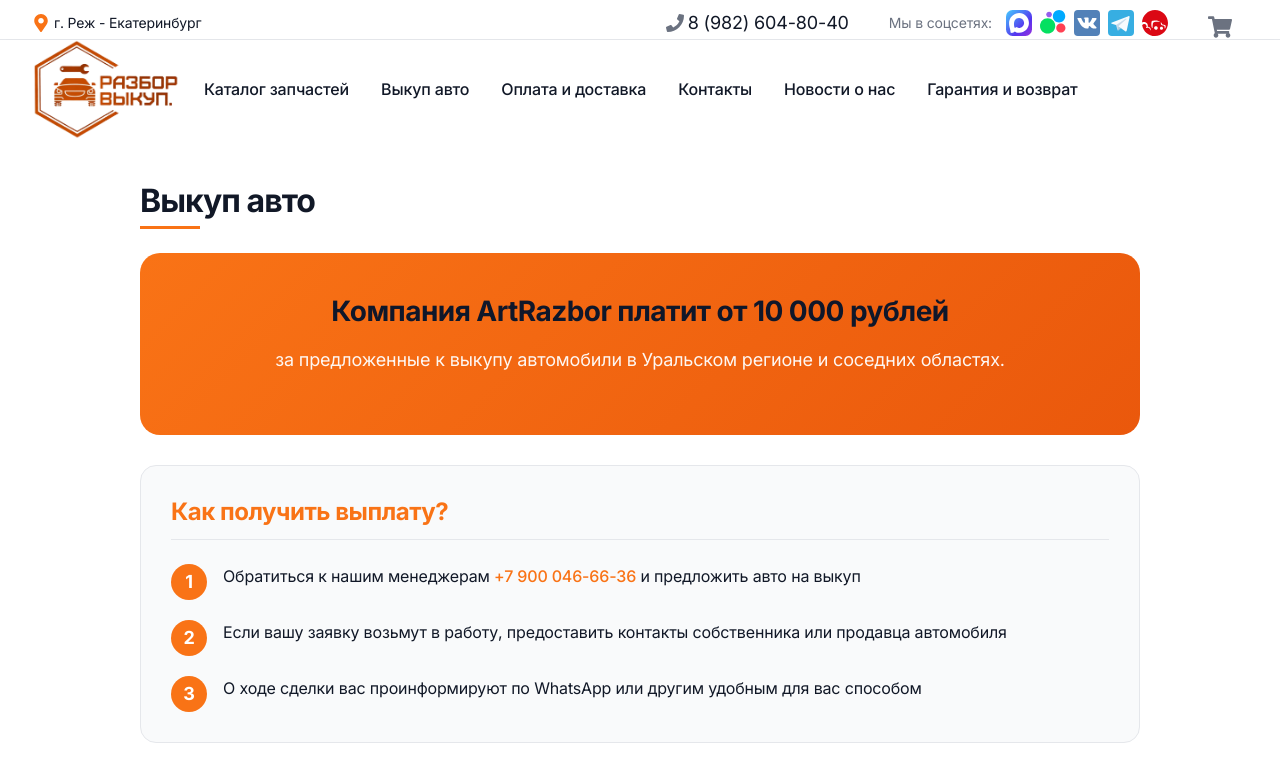
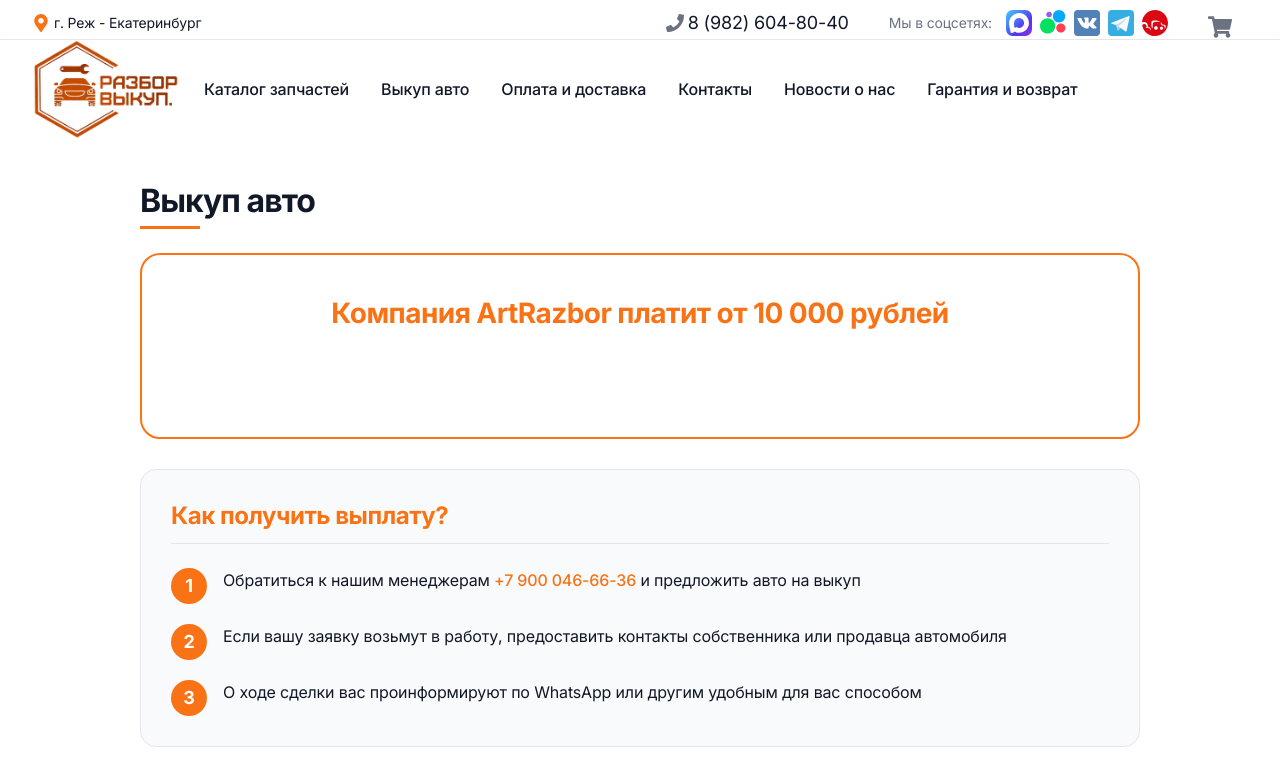
Before and after one commit to Vladimir9989/partsauto-qwen, a React (Vite) app in the folder partsauto-site/: page /car-buyback in a window 1280 px wide. Shown: the top 772 px of the page. Built offline with nearby package versions, Linux system fonts and the light colour scheme.

Commit message:
обновления

```diff
--- a/partsauto-site/src/components/Header/HeaderTop.jsx
+++ b/partsauto-site/src/components/Header/HeaderTop.jsx
@@ -47,7 +47,7 @@ function HeaderTop({ cartItemsCount = 0 }) {
                 }
               }}
               className={styles.desktopCartInfo}
-              style={{ cursor: totalItems === 0 ? 'not-allowed' : 'pointer', textDecoration: 'none', color: 'inherit' }}
+              style={{ cursor: 'pointer', textDecoration: 'none', color: 'inherit' }}
               title={totalItems === 0 ? 'Корзина пуста' : 'Перейти в корзину'}
             >
               <FaShoppingCart className={styles.cartIcon} />
--- a/partsauto-site/src/pages/AdminPage.module.css
+++ b/partsauto-site/src/pages/AdminPage.module.css
@@ -315,6 +315,7 @@
 }
 
 .tiptapEditor h2 {
+  color: var(--header-text);
   font-size: 1.5rem;
   font-weight: bold;
   margin: 0.5rem 0;
--- a/partsauto-site/src/pages/CarBuybackPage.module.css
+++ b/partsauto-site/src/pages/CarBuybackPage.module.css
@@ -36,7 +36,8 @@
 }
 
 .mainBlock {
-  background: linear-gradient(135deg, var(--header-accent) 0%, var(--header-accent-hover) 100%);
+  background-color: var(--header-bg-secondary);
+  border: 2px solid var(--header-accent);
   border-radius: 20px;
   padding: 40px;
   text-align: center;
@@ -47,6 +48,7 @@
 }
 
 .offerTitle {
+  color: var(--header-accent);
   font-size: 28px;
   font-weight: bold;
   margin-bottom: 16px;
--- a/partsauto-site/src/pages/NewsDetailPage.module.css
+++ b/partsauto-site/src/pages/NewsDetailPage.module.css
@@ -60,6 +60,7 @@
 }
 
 .newsContent h3 {
+  color: var(--header-text);
   font-size: 20px;
   font-weight: bold;
   margin: 20px 0 12px;
```
Also changed, not shown: 2 other files (tests, documents, lock files or other folders).
